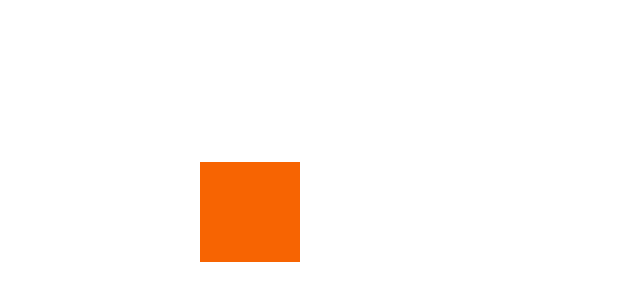
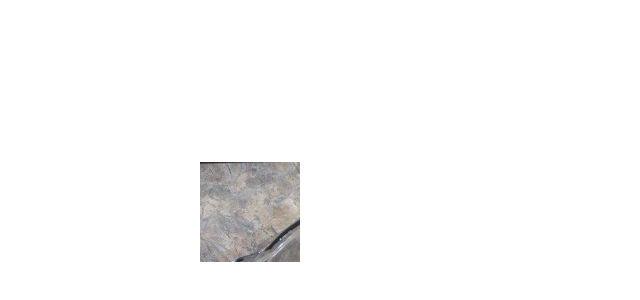
Before and after one commit to bomazani/keyboardEvents, a plain HTML site: page index.html in a window 1280 px wide. Shown: the part 38-338 px from the top of the page, without its empty margins (0-640 px from the left). Drawn offline with Linux system fonts and the light colour scheme.

Commit message:
added photo to css for box. Need to resize the photo.

```diff
--- a/keyboardEvents.css
+++ b/keyboardEvents.css
@@ -1,5 +1,5 @@
 
 #box {
     width: 100px; height: 100px; position: absolute; background: rgb(247, 100, 2); left: 200px; top: 200px;
-
+    background-image: url("plateOfFilets.jpg")
 }
```
Also changed, not shown: index.html (+0 -6 lines), plateOfFilets.jpg (added).
